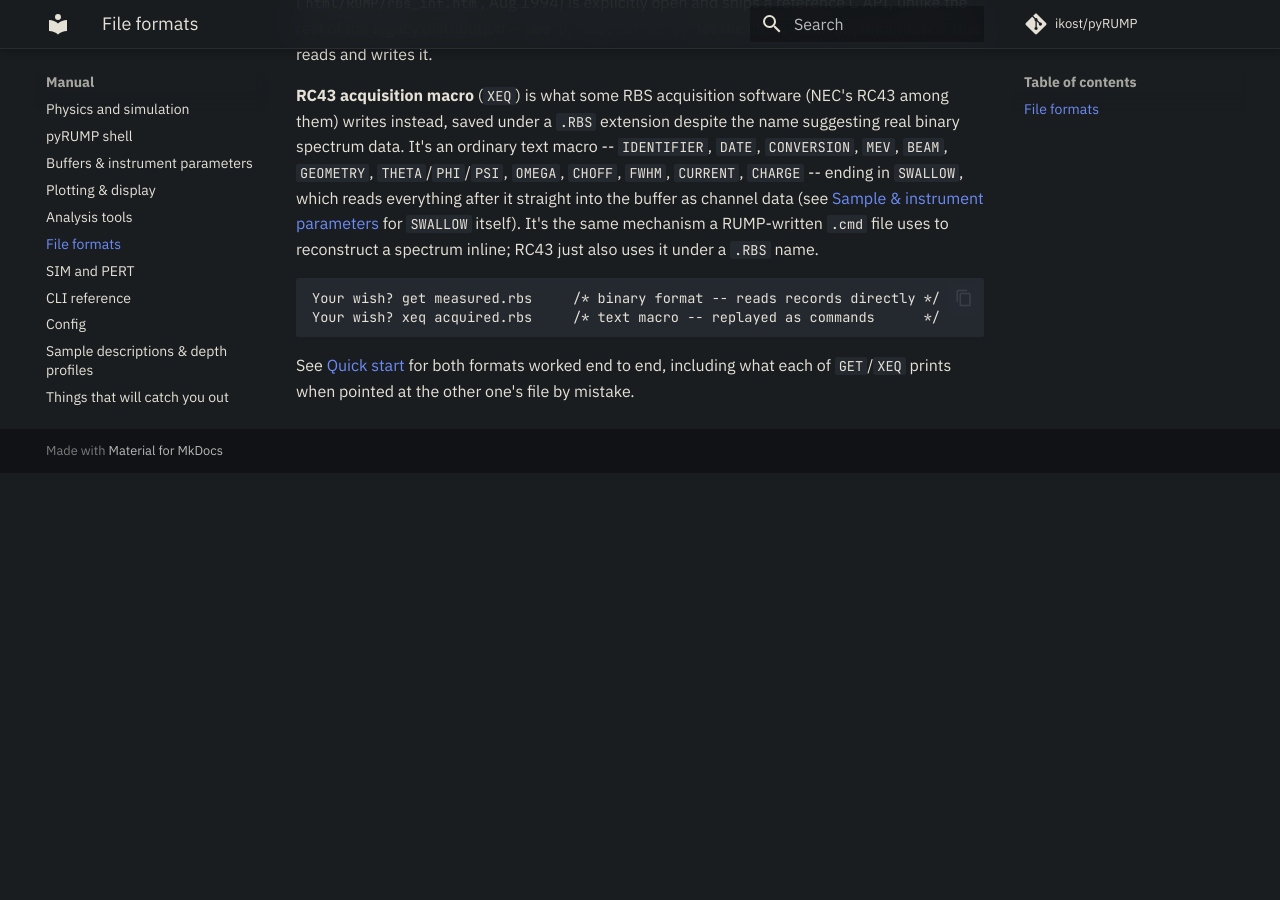
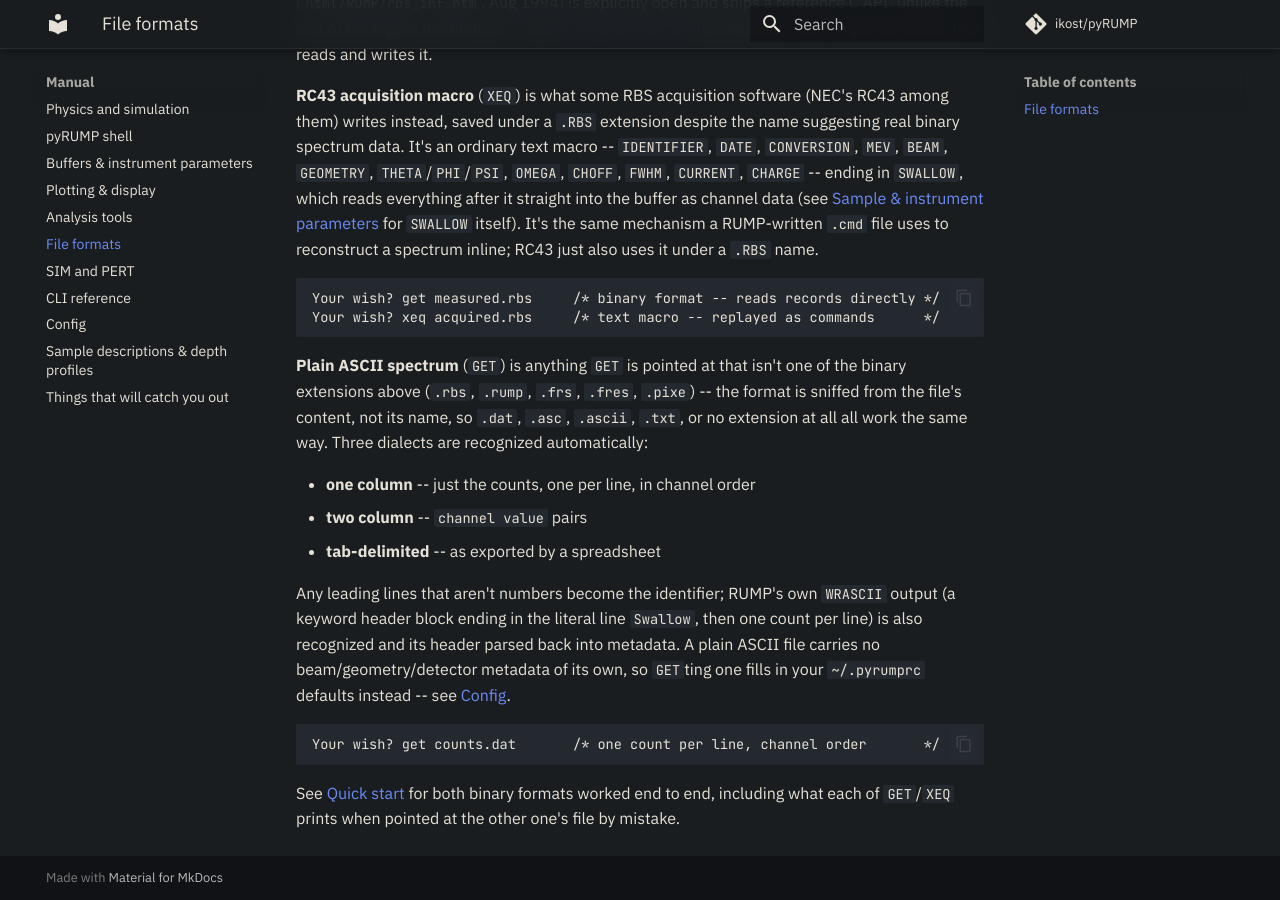
Before and after one commit to ikost/pyRUMP, an MkDocs documentation site: the page built from docs/manual/file-formats.md, in a window 1280 px wide and 900 px high, scrolled down 710 px. Built offline with MkDocs 1.6.1 and Material for MkDocs 9.7.7, drawn with Linux system fonts in a browser that asks for light colours; comment, search, counter and statistics services are not loaded; before the commit the page ends 1183 px from its top, so only the background shows below that.

Commit message:
Add infor about ASCII data

````diff
--- a/docs/manual/file-formats.md
+++ b/docs/manual/file-formats.md
@@ -43,6 +43,27 @@ Your wish? get measured.rbs     /* binary format -- reads records directly */
 Your wish? xeq acquired.rbs     /* text macro -- replayed as commands      */
 ```
 
-See [Quick start](../getting-started/index.md#data-loading) for both formats
-worked end to end, including what each of `GET`/`XEQ` prints when pointed at
-the other one's file by mistake.
+**Plain ASCII spectrum** (`GET`) is anything `GET` is pointed at that isn't
+one of the binary extensions above (`.rbs`, `.rump`, `.frs`, `.fres`,
+`.pixe`) -- the format is sniffed from the file's content, not its name, so
+`.dat`, `.asc`, `.ascii`, `.txt`, or no extension at all all work the same
+way. Three dialects are recognized automatically:
+
+* **one column** -- just the counts, one per line, in channel order
+* **two column** -- `channel value` pairs
+* **tab-delimited** -- as exported by a spreadsheet
+
+Any leading lines that aren't numbers become the identifier; RUMP's own
+`WRASCII` output (a keyword header block ending in the literal line
+`Swallow`, then one count per line) is also recognized and its header parsed
+back into metadata. A plain ASCII file carries no beam/geometry/detector
+metadata of its own, so `GET`ting one fills in your `~/.pyrumprc` defaults
+instead -- see [Config](config.md#pyrumprc).
+
+```
+Your wish? get counts.dat       /* one count per line, channel order       */
+```
+
+See [Quick start](../getting-started/index.md#data-loading) for both binary
+formats worked end to end, including what each of `GET`/`XEQ` prints when
+pointed at the other one's file by mistake.
````
Also changed, not shown: docs/manual/shell.md (+5 -1 lines).
